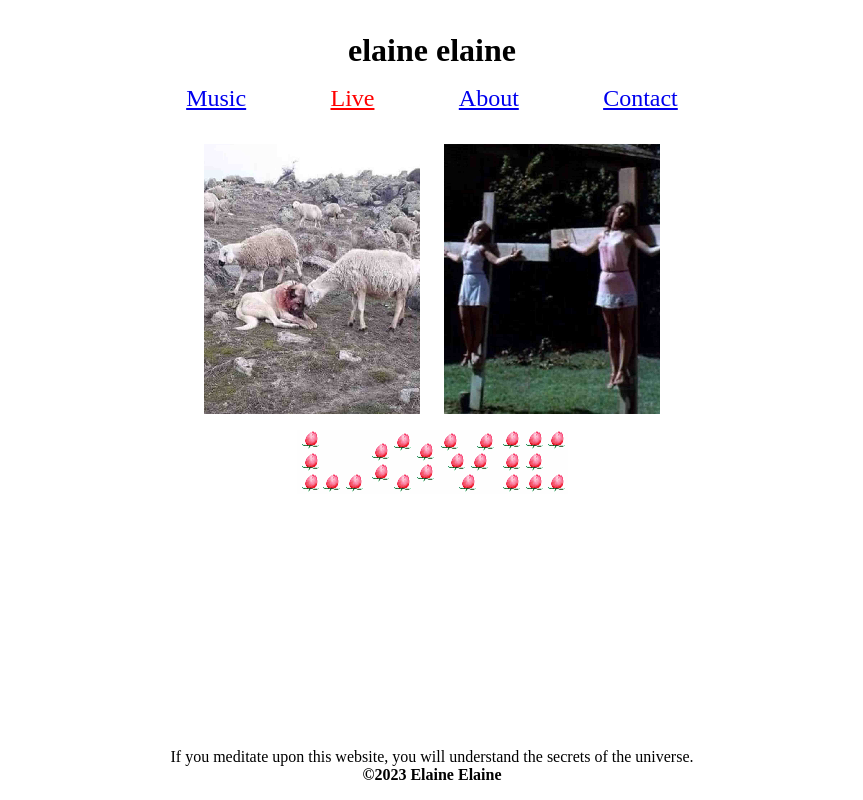
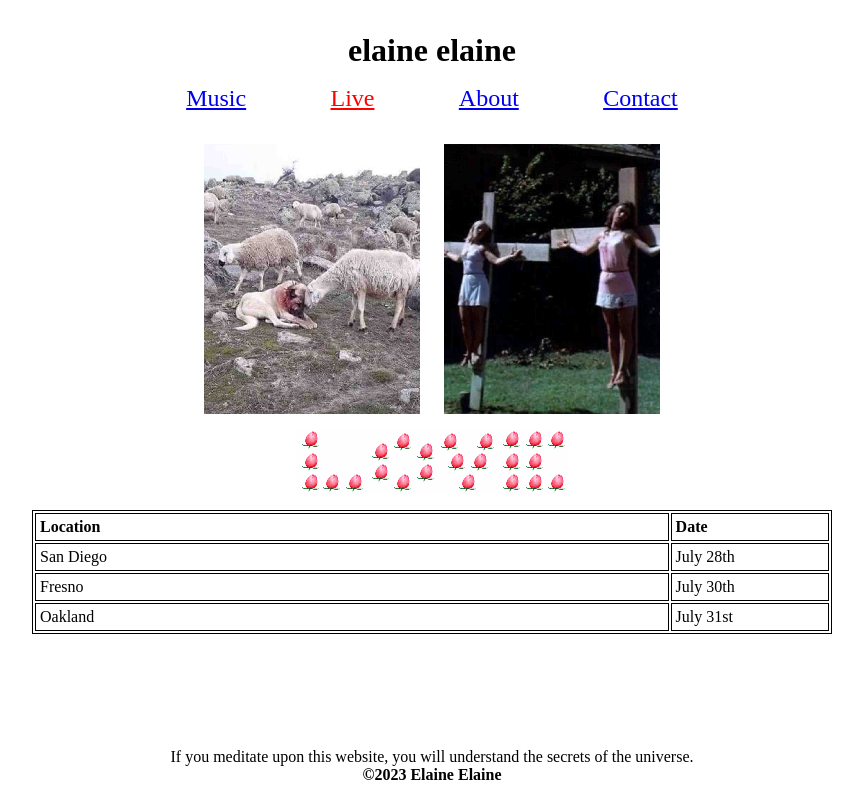
Before and after one commit to bradonstudie/elainelive, a Next.js app: page /live in a window 1280 px wide. Shown: the whole page, without its empty margins (208-1071 px from the left). Built offline with nearby package versions, Linux system fonts and the light colour scheme.

Commit message:
added live dates

```diff
--- a/src/app/globals.css
+++ b/src/app/globals.css
@@ -64,3 +64,18 @@ body {
         height: 70vh;
     }
 }
+
+table,
+th,
+td {
+    border: 1px solid black;
+}
+
+th {
+    text-align: start;
+}
+
+td,
+th {
+    padding: 0.25rem;
+}
--- a/src/app/live/page.tsx
+++ b/src/app/live/page.tsx
@@ -1,4 +1,6 @@
 import { ImageDisplay } from "@/components/ImageDisplay";
+import { LiveTable } from "@/components/LiveTable";
+import { liveDates } from "@/config";
 import liveGif from "../../../public/live.gif";
 import liveOne from "../../../public/live-1.jpg";
 import liveTwo from "../../../public/live-2.jpg";
@@ -11,6 +13,9 @@ export default function Live() {
                 imageTwoConfig={{ source: liveTwo, alt: "child crucifixion" }}
                 gifConfig={{ source: liveGif, alt: "outside tv" }}
             />
+            <div style={{ maxWidth: "50rem", width: "100%" }}>
+                <LiveTable liveDates={liveDates} />
+            </div>
         </>
     );
 }
--- /dev/null
+++ b/src/components/LiveTable.tsx
@@ -0,0 +1,16 @@
+import { LiveDate } from "@/interfaces";
+
+export const LiveTable = ({ liveDates }: { liveDates: LiveDate[] }) => (
+    <table style={{ width: "100%" }}>
+        <tr>
+            <th style={{ width: "80%" }}>Location</th>
+            <th style={{ width: "20%" }}>Date</th>
+        </tr>
+        {liveDates.map((liveDate) => (
+            <tr key={liveDate.date}>
+                <td>{liveDate.location}</td>
+                <td>{liveDate.date}</td>
+            </tr>
+        ))}
+    </table>
+);
--- /dev/null
+++ b/src/config/LiveDates.ts
@@ -0,0 +1,19 @@
+import { LiveDate } from "@/interfaces";
+
+/**
+ * TODO: Replace with API Call
+ */
+export const liveDates: LiveDate[] = [
+    {
+        location: "San Diego",
+        date: "July 28th",
+    },
+    {
+        location: "Fresno",
+        date: "July 30th",
+    },
+    {
+        location: "Oakland",
+        date: "July 31st",
+    },
+];
--- a/src/config/index.ts
+++ b/src/config/index.ts
@@ -1,4 +1,5 @@
+import { liveDates } from "./LiveDates";
 import { menuItems } from "./MenuItems";
 import { musicItems } from "./MusicItems";
 
-export { menuItems, musicItems };
+export { liveDates, menuItems, musicItems };
--- /dev/null
+++ b/src/interfaces/LiveDate.ts
@@ -0,0 +1,4 @@
+export interface LiveDate {
+    location: string;
+    date: string;
+}
--- a/src/interfaces/index.ts
+++ b/src/interfaces/index.ts
@@ -1,5 +1,6 @@
 import { ImageDisplayConfig } from "./ImageDisplayConfig";
+import { LiveDate } from "./LiveDate";
 import { MenuItem } from "./MenuItem";
 import { MusicItem } from "./MusicItem";
 
-export type { ImageDisplayConfig, MenuItem, MusicItem };
+export type { LiveDate, ImageDisplayConfig, MenuItem, MusicItem };
```
